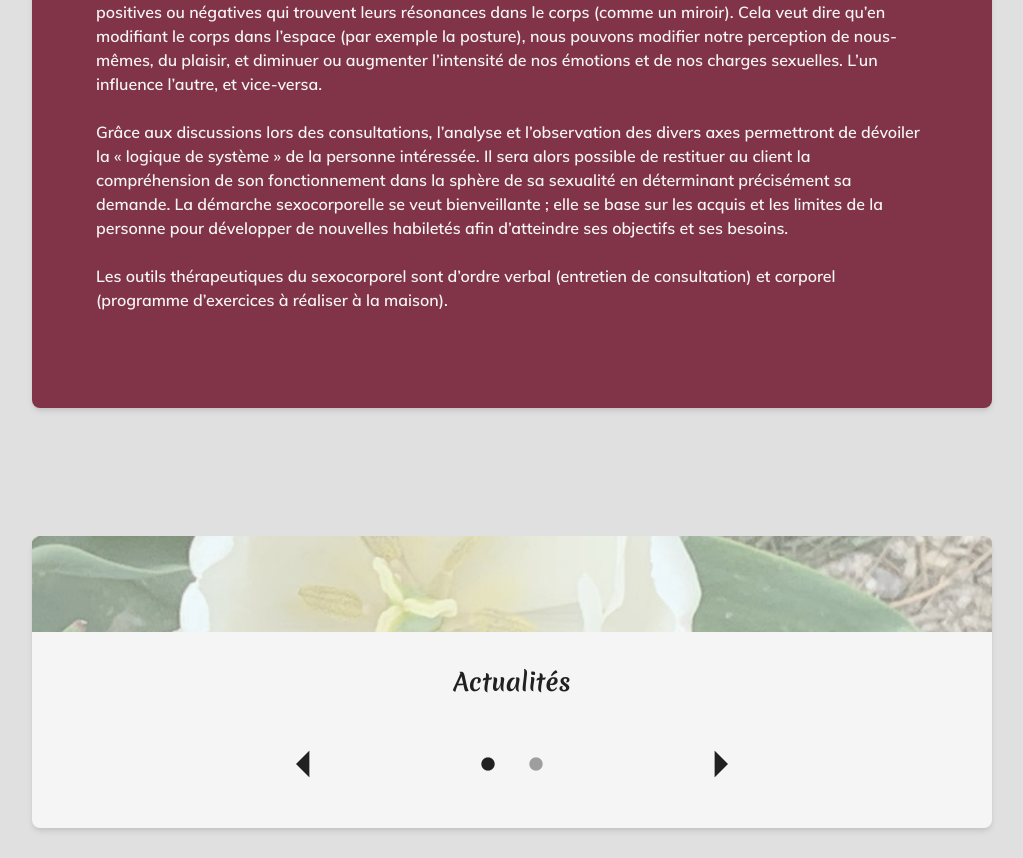
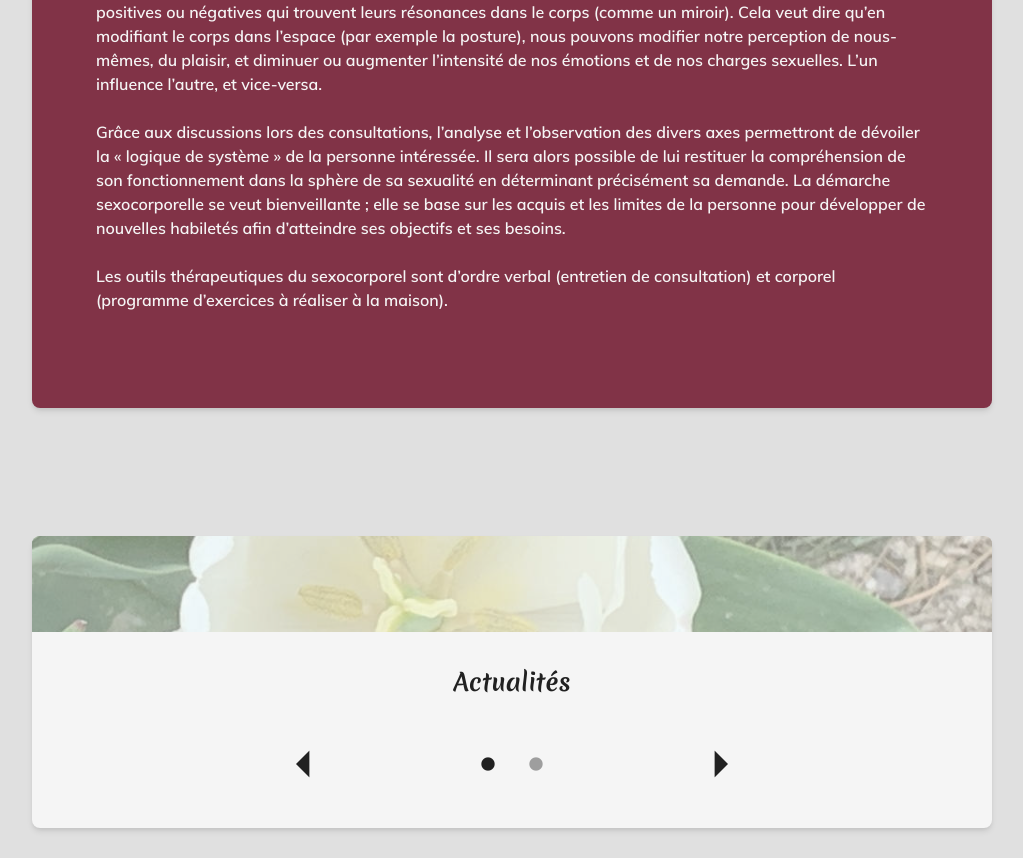
Before and after one commit to winktim/charmillot.cxologue.www, a Nuxt app: page / in a window 1280 px wide. Shown: the part 4550-5408 px from the top of the page, without its empty margins (128-1151 px from the left). Built offline with nearby package versions, Linux system fonts and the light colour scheme.

Commit message:
Changed text

```diff
--- a/sections/section-synthese-de-l-approche.vue
+++ b/sections/section-synthese-de-l-approche.vue
@@ -58,7 +58,7 @@
     <p>
       Grâce aux discussions lors des consultations, l’analyse et l’observation
       des divers axes permettront de dévoiler la « logique de système » de la
-      personne intéressée. Il sera alors possible de restituer au client la
+      personne intéressée. Il sera alors possible de lui restituer la
       compréhension de son fonctionnement dans la sphère de sa sexualité en
       déterminant précisément sa demande. La démarche sexocorporelle se veut
       bienveillante ; elle se base sur les acquis et les limites de la personne
```
